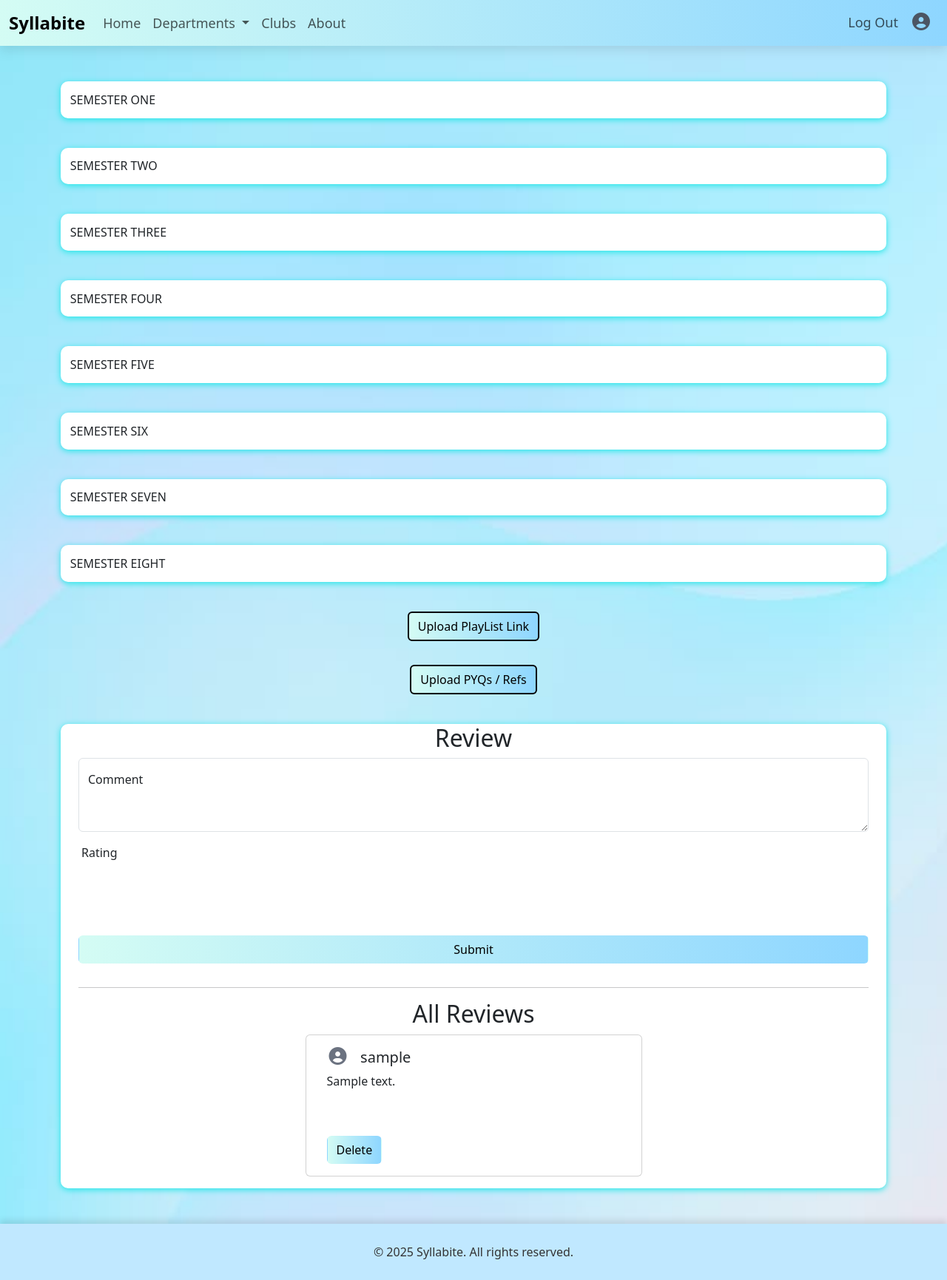
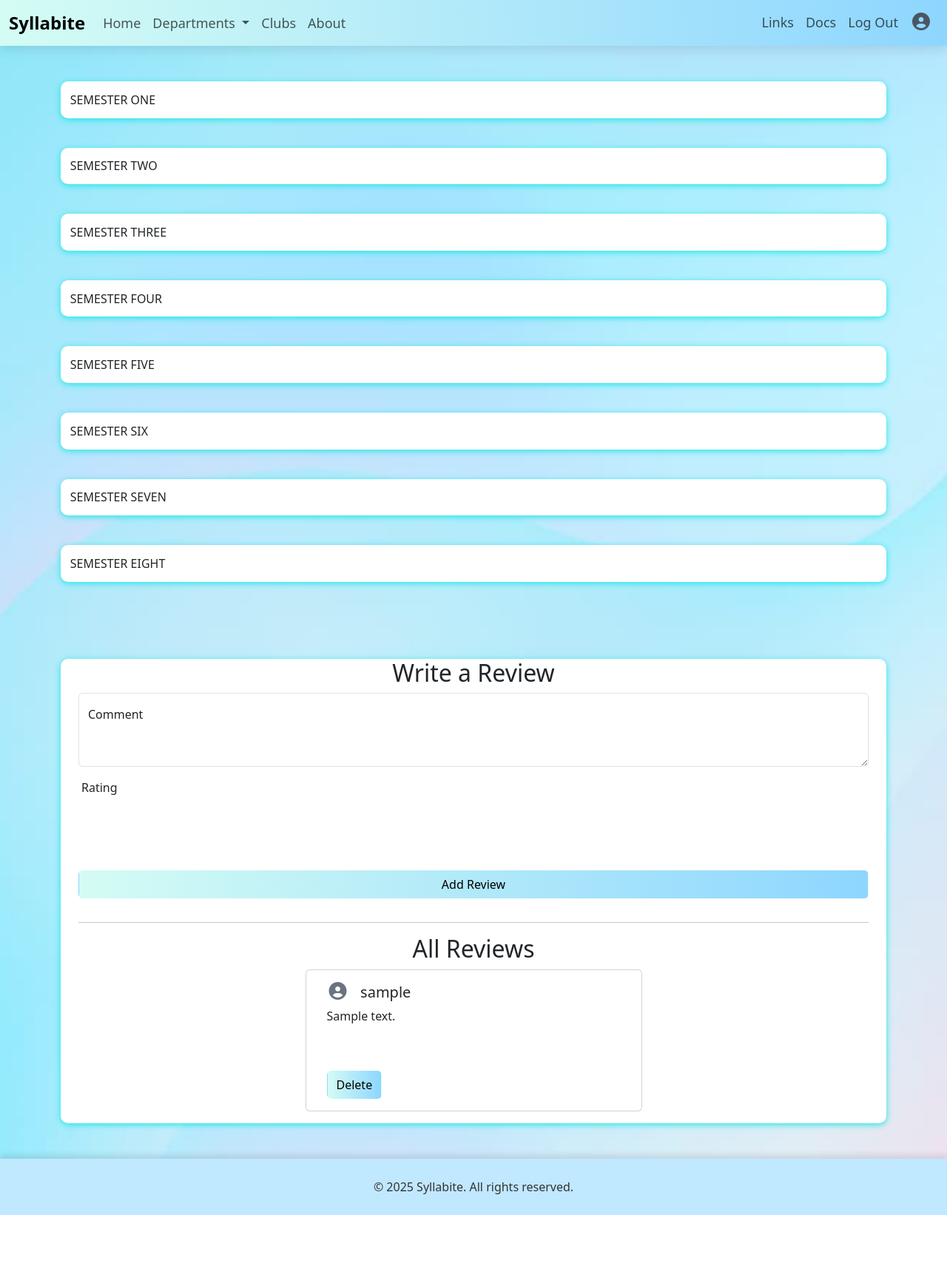
Before and after one commit to Arun-2601-2007/Syllabite, a Node server app: page /department/600000000000000000000001 in a window 1280 px wide. Shown: the whole page at 74% size. After the commit the page ends 1643 px from the top, so only its background shows below. Run offline with Node 20, Linux system fonts and the light colour scheme; a user stored in the database is signed in; tables that the repository leaves empty hold one stand-in row (values such as "Sample post"); some libraries are stand-ins or nearby versions.

Commit message:
Latest commit

```diff
--- a/CONTROLLERS/uploads.js
+++ b/CONTROLLERS/uploads.js
@@ -12,6 +12,7 @@
 module.exports.upoadUrl = async (req,res) =>{
     let {department,semesterNumber,courseNumber} = req.body;
     const departments = await Department.find({});
+    console.log(req.file);
     let url = req.file.path;
     let departmentData = {};
     let idx = departmentsList.indexOf(department);
--- a/VIEWS/INCLUDES/navbar.ejs
+++ b/VIEWS/INCLUDES/navbar.ejs
@@ -69,7 +69,7 @@
 
 </style>
 
-    <nav class="navbar navbar-expand-lg">
+    <nav class="navbar navbar-expand-lg sticky-top">
   <div class="container-fluid">
     <a class="navbar-brand" href="/"><b style=" font-size:x-large; text-decoration: none; border: none;">Syllabite</b></a>
     <button class="navbar-toggler" type="button" data-bs-toggle="collapse" data-bs-target="#navbarNavAltMarkup" aria-controls="navbarNavAltMarkup" aria-expanded="false" aria-label="Toggle navigation">
@@ -105,6 +105,8 @@
 
       </div>
       <div class="navbar-nav ms-auto d-flex">
+        <a class="nav-link " href="/upload/link">Links</a>
+        <a class="nav-link " href="/upload">Docs</a>
         <% if(!currUser) {%>
           <a class="nav-link " href="/login">Login </a>
           <a class="nav-link " href="/signup">Sign Up</a>
--- a/VIEWS/WEBPAGES/about.ejs
+++ b/VIEWS/WEBPAGES/about.ejs
@@ -5,7 +5,7 @@
 
     <div class="container mt-5 mb-2" >
         <h2 class="text-center"><b>ABOUT</b></h2>
-        <p class="text-center para" style="font-size: large; color: black;">Syllabite is a small project I’ve built to make learning a little easier and more organized. I’m really grateful to the people who helped me by sharing YouTube links, references, and other resources — without their support, this wouldn’t have been possible. I hope as you explore the platform, you find it helpful and enjoy the content they helped me gather.</p>
+        <p class="text-center para adjust" style="font-size: large; color: black;">Syllabite is a small project I’ve built to make learning a little easier and more organized. I’m really grateful to the people who helped me by sharing YouTube links, references, and other resources — without their support, this wouldn’t have been possible. I hope as you explore the platform, you find it helpful and enjoy the content they helped me gather.</p>
     </div>
 
     <div class="container mb-5">
--- a/VIEWS/WEBPAGES/department.ejs
+++ b/VIEWS/WEBPAGES/department.ejs
@@ -124,30 +124,13 @@
         <% } %>
 
     </div>
-    <div class="container text-center mb-4 mt-2">
 
-            <div class="col-12 text-center ">
-                <button class="btn" style="background: linear-gradient(to right, #d4fcf4, #8ed6ff); color: black;border: 2px solid black;"><a href="/upload/link" style="text-decoration: none; color: black;">Upload PlayList Link</a></button><a href="/upload" style="text-decoration: none; color: black;"></a>
-
-            </div>
-
-
-    </div>
-    <div class="container text-center mb-4 mt-2">
-
-
-            <div class="col-12 text-center ">
-                <button class="btn" style="background: linear-gradient(to right, #d4fcf4, #8ed6ff); color: black; border: 2px solid black;"><a href="/upload" style="text-decoration: none; color: black;"> Upload PYQs / Refs </a></button><a href="/upload" style="text-decoration: none; color: black;"></a>
-
-            </div>
-
-    </div>
-    <div class="container">
+    <div class="container mt-5">
     <div class="container mb-5 box ">
     <% if(currUser) { %>
 
         <div class="container mt-3">
-            <h2 class="text-center mt-2">Review</h2>
+            <h2 class="text-center mt-4">Write a Review</h2>
             <form method="POST" action="/<%= departmentData._id%>/reviews" class="needs-validation" novalidate>
 
                 <div class="form-floating">
@@ -177,11 +160,11 @@
                     </fieldset>
                 </div>
 
-                <button class="mt-3 btn mb-3" type="submit" style="width: 100%; background: linear-gradient(to right, #d4fcf4, #8ed6ff); color: black;" class="btn btn-primary">Submit</button>
+                <button class="mt-3 btn mb-3" type="submit" style="width: 100%; background: linear-gradient(to right, #d4fcf4, #8ed6ff); color: black;" class="btn btn-primary">Add Review</button>
             </form>
 
             <hr>
-            <h2 class="text-center">All Reviews</h2>
+            <h2 class="text-center ">All Reviews</h2>
             <div class="row mb-5  justify-content-evenly">
                 <% for(let review of departmentData.reviews) {%>
                 <div class="card col-md-5 mb-3">
--- a/VIEWS/WEBPAGES/upload.ejs
+++ b/VIEWS/WEBPAGES/upload.ejs
@@ -4,7 +4,7 @@
     <%- include('../INCLUDES/navbar.ejs') %>
      <%- include("../INCLUDES/flash.ejs") %>
     <div class="container cnt-5 mt-5" style="background-color: white;">
-        <h2 class="text-center">Upload Form</h2>
+        <h2 class="text-center mt-2">Upload Resources</h2>
         <form action="/upload" method="POST" class="mb-3 needs-validation" enctype="multipart/form-data">
             <div class="row">
                 <div class="col-md-6">
@@ -54,7 +54,7 @@
                 </div>
 
             </div>
-            <button type="submit" style="width: 100%; background: linear-gradient(to right, #d4fcf4, #8ed6ff); color: black;" class="btn btn-primary">Upload</button>
+            <button type="submit" style="width: 100%; background: linear-gradient(to right, #d4fcf4, #8ed6ff); color: black;" class="btn btn-primary mb-1">Add Resource</button>
         </form>
     </div>
 
--- a/VIEWS/WEBPAGES/uploadLink.ejs
+++ b/VIEWS/WEBPAGES/uploadLink.ejs
@@ -4,7 +4,7 @@
     <%- include('../INCLUDES/navbar.ejs') %>
      <%- include("../INCLUDES/flash.ejs") %>
     <div class="container cnt-5 mt-5" style="background-color: white;">
-        <h2 class="text-center">Upload Form</h2>
+        <h2 class="text-center mt-2">Upload Playlists</h2>
         <form action="/upload/playlistLink" method="POST" class="mb-3 needs-validation" >
             <div class="row">
                 <div class="col-md-6">
@@ -53,7 +53,9 @@
                     </div  >
                 </div>
             </div>
-            <button type="submit" style="width: 100%; background: linear-gradient(to right, #d4fcf4, #8ed6ff); color: black;" class="btn btn-primary">Upload</button>
+
+                <button type="submit" style="width: 100%; background: linear-gradient(to right, #d4fcf4, #8ed6ff); color: black;" class="btn btn-primary mb-1">Add Playlist</button>
+
         </form>
     </div>
 
```
Also changed, not shown: VIEWS/WEBPAGES/profile.ejs (+4 -4 lines), VIEWS/WEBPAGES/update.ejs (+2 -8 lines).
